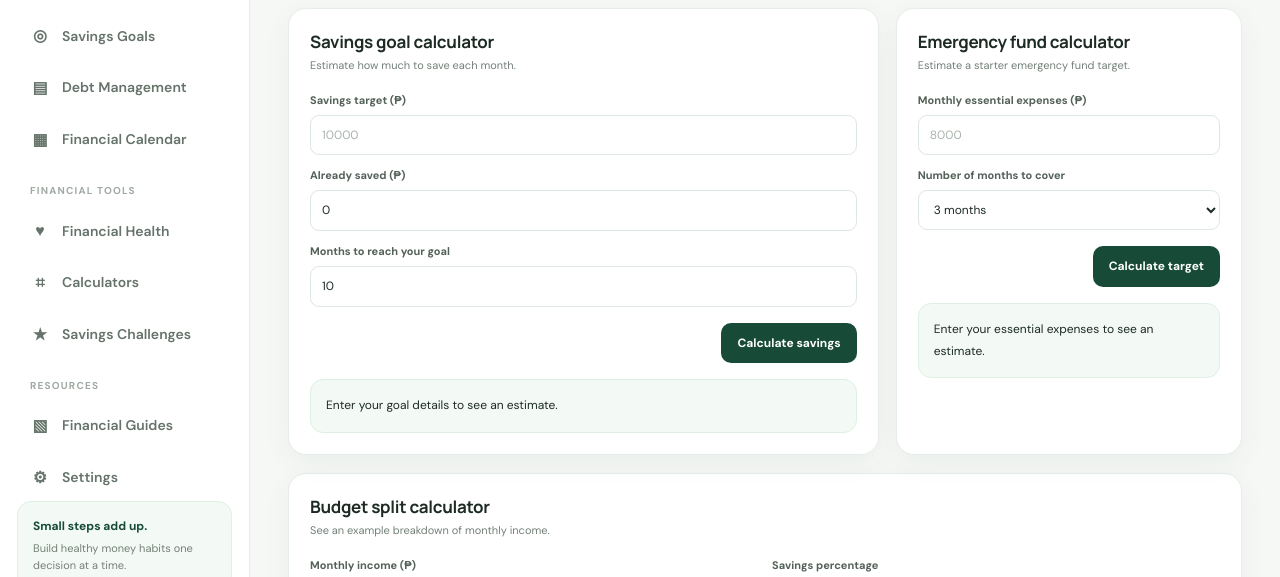
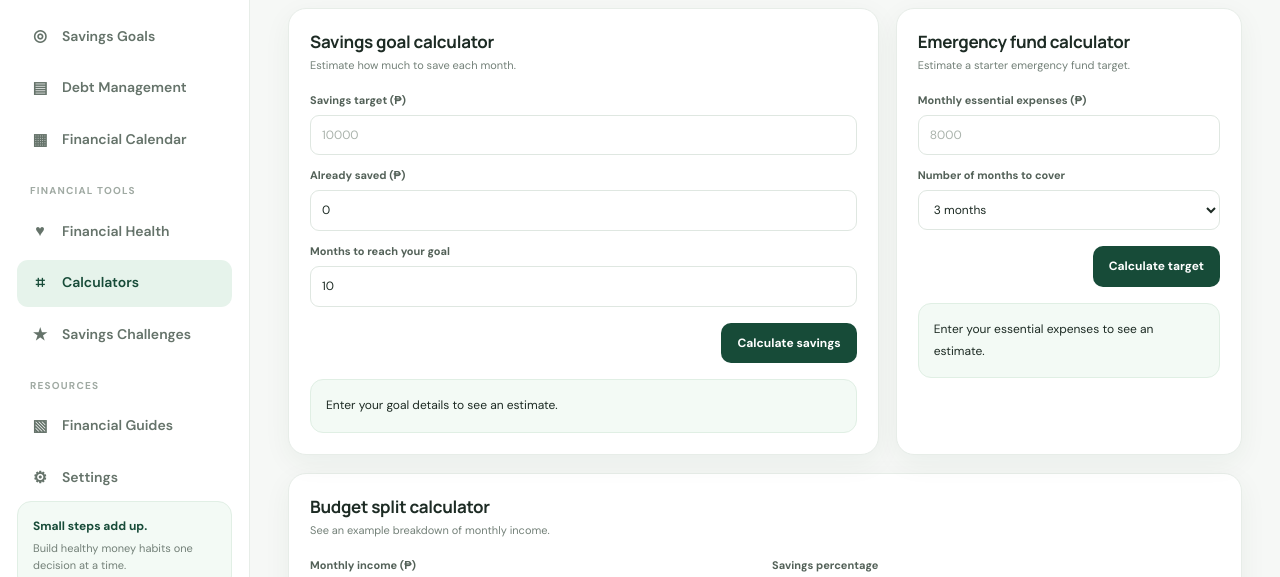
Before and after one commit to 20264357-cmyk/Finals, a plain HTML site: page calculators.html in a window 1280 px wide. Shown: the part 209-786 px from the top of the page. Drawn offline with Linux system fonts and the light colour scheme.

Commit message:
Mark current financial tool page in navigation

```diff
--- a/calculators.html
+++ b/calculators.html
@@ -13,7 +13,7 @@
             <div class="nav-label nav-label-spaced">Financial Tools</div>
             <nav class="nav-list">
                 <a class="nav-link" href="health.html"><span class="nav-icon">♥</span>Financial Health</a>
-                <a class="nav-link" href="calculators.html"><span class="nav-icon">⌗</span>Calculators</a>
+                <a class="nav-link active" href="calculators.html"><span class="nav-icon">⌗</span>Calculators</a>
                 <a class="nav-link" href="challenges.html"><span class="nav-icon">★</span>Savings Challenges</a>
             </nav>
             <div class="nav-label nav-label-spaced">Resources</div>
```
